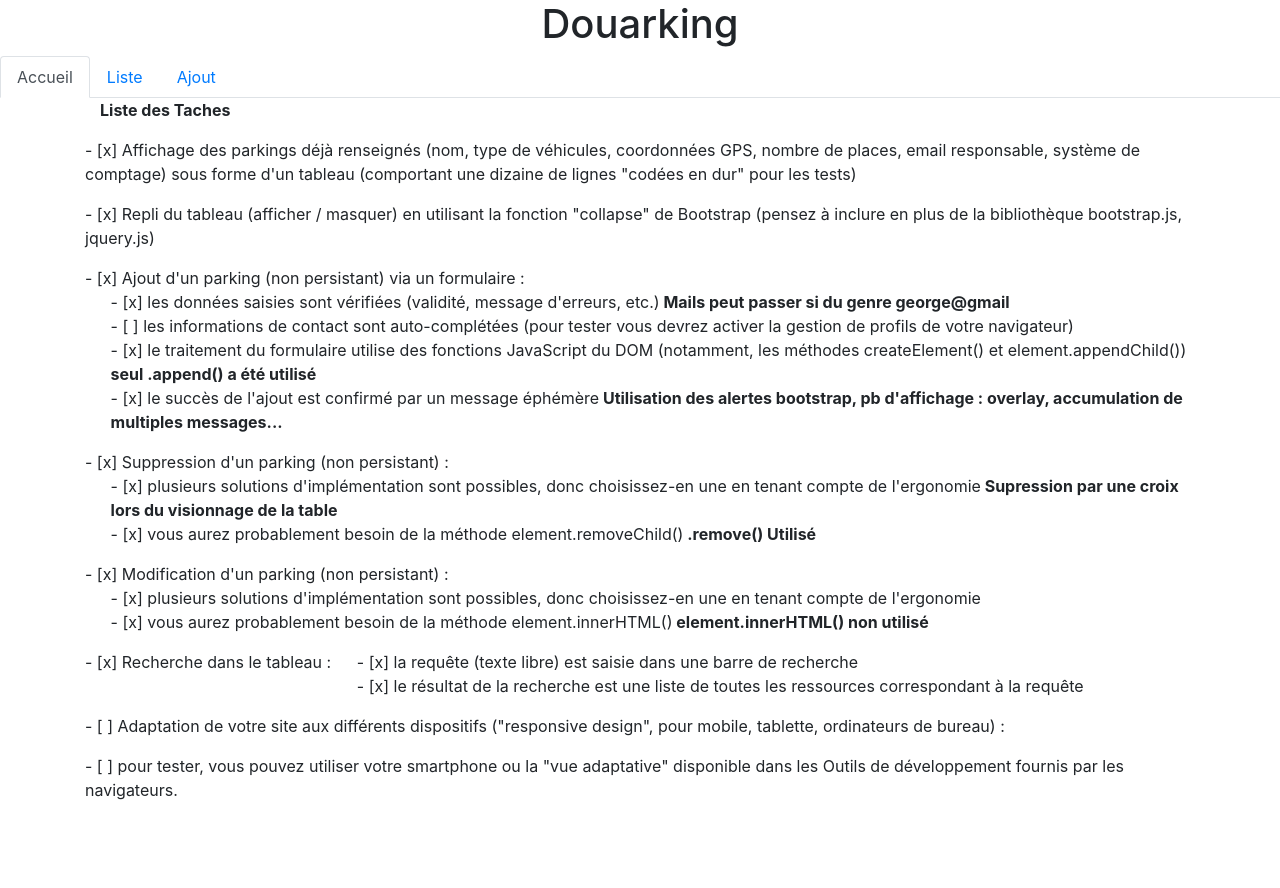
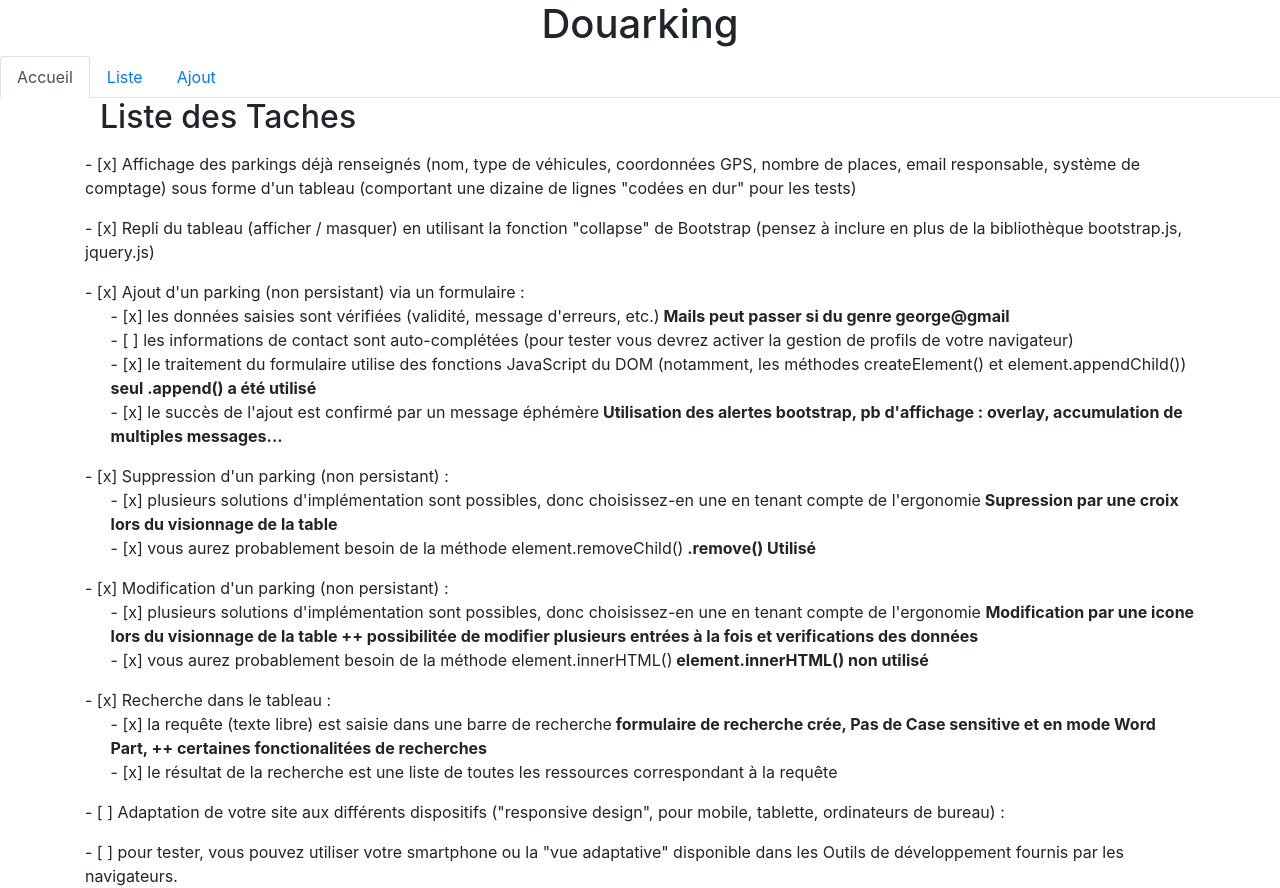
Before and after one commit to Mevelec/IHMWebSimleUI, a plain HTML site: page index.html in a window 1280 px wide. Before the commit the page ends 802 px from the top, so only its background shows below. Drawn offline with nearby package versions, Linux system fonts and the light colour scheme.

Commit message:
Maj of the documentation

```diff
--- a/index.html
+++ b/index.html
@@ -30,7 +30,7 @@
             <!-- Accueil page -->
             <div class="tab-pane fade show active" id="home" role="tabpanel" aria-labelledby="nav-home-tab">
                 <div class="col-md-12">
-                    <b> Liste des Taches</b>
+                    <h2> Liste des Taches</h2>
                     <div class="row row-top-buffer">
                         - [x] Affichage des parkings déjà renseignés (nom, type de véhicules, coordonnées GPS, nombre de places, email responsable, système de comptage) sous forme d'un tableau (comportant une dizaine de lignes "codées en dur" pour les tests)<br>
                      </div>
@@ -56,14 +56,14 @@
                     <div class="row row-top-buffer">
                     - [x] Modification d'un parking (non persistant) :<br>
                         <div class="row-padding-left">
-                        - [x] plusieurs solutions d'implémentation sont possibles, donc choisissez-en une en tenant compte de l'ergonomie<br>
+                        - [x] plusieurs solutions d'implémentation sont possibles, donc choisissez-en une en tenant compte de l'ergonomie <b> Modification par une icone lors du visionnage de la table ++ possibilitée de modifier plusieurs entrées à la fois et verifications des données</b><br>
                         - [x] vous aurez probablement besoin de la méthode element.innerHTML()<b>  element.innerHTML() non utilisé</b><br>
                         </div>
                     </div>
                     <div class="row row-top-buffer">
                     - [x] Recherche dans le tableau :<br>
                         <div class="row-padding-left">
-                        - [x] la requête (texte libre) est saisie dans une barre de recherche<br>
+                        - [x] la requête (texte libre) est saisie dans une barre de recherche<b> formulaire de recherche crée, Pas de Case sensitive et en mode Word Part, ++ certaines fonctionalitées  de recherches</b><br>
                         - [x] le résultat de la recherche est une liste de toutes les ressources correspondant à la requête<br>
                         </div>
                     </div>
```
Also changed, not shown: 1 other file.
